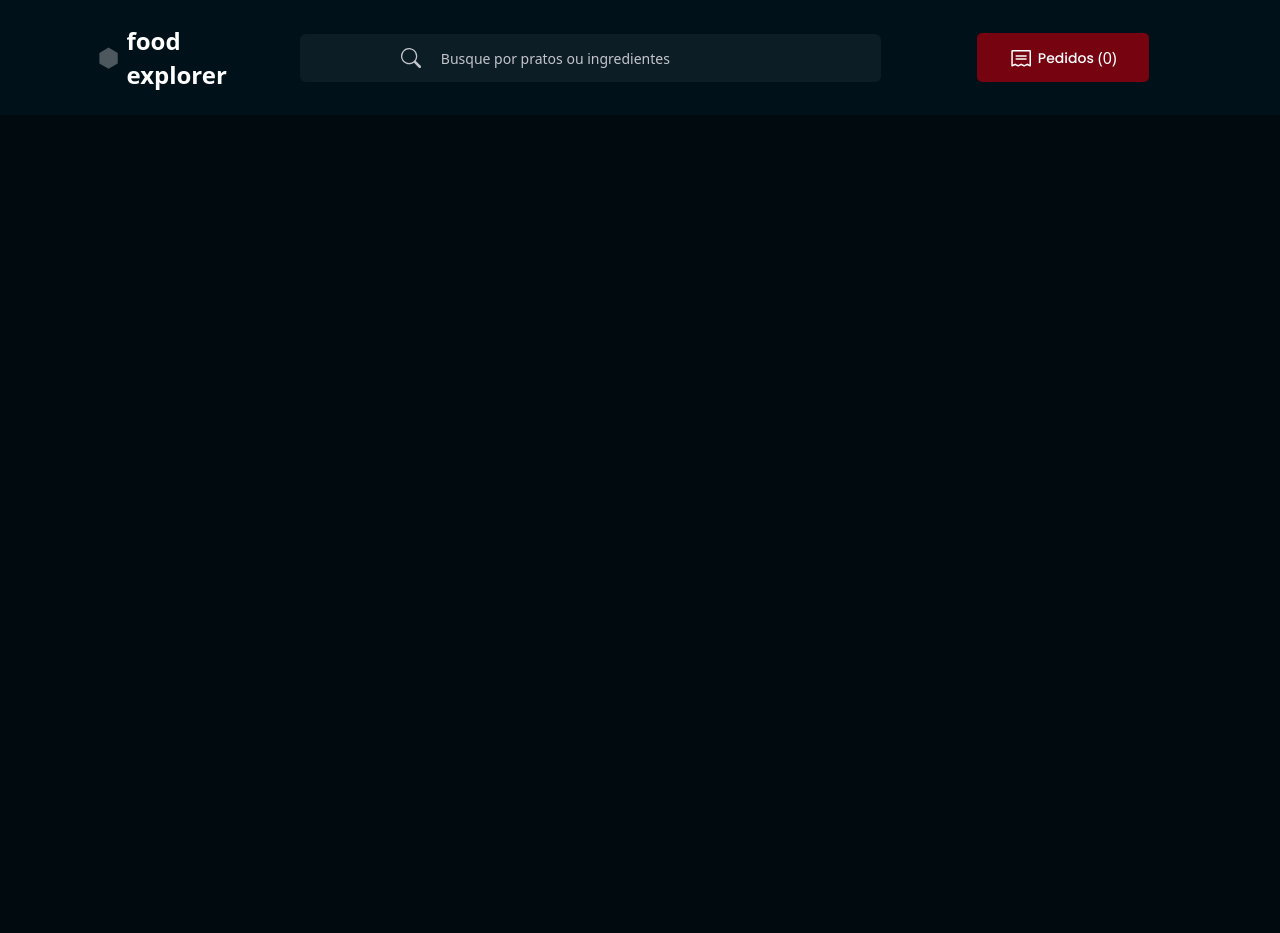
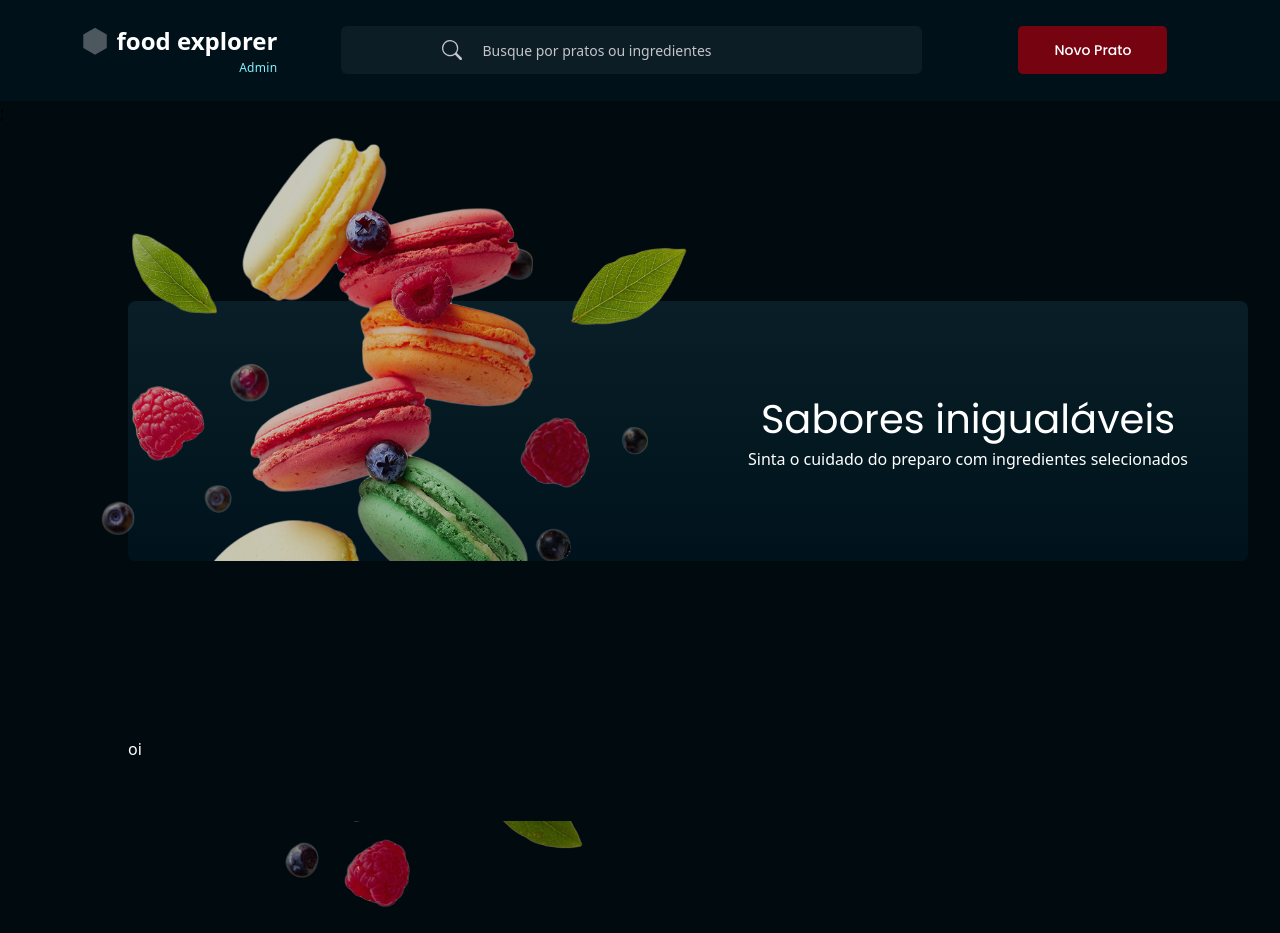
Before and after one commit to BrunoBorges12/food-explorer, a Next.js app: page / in a window 1280 px wide. Before the commit the page ends 800 px from the top, so only its background shows below. Built offline with nearby package versions, Linux system fonts and the light colour scheme.

Commit message:
criando banner

```diff
--- /dev/null
+++ b/src/components/Container/index.tsx
@@ -0,0 +1,13 @@
+import classNames from "classnames";
+
+type propsContainer = {
+  children: React.ReactNode;
+  className?: string;
+};
+export const Container = ({ children, className }: propsContainer) => {
+  return (
+    <div className={classNames("container px-7 lg:px-32", className)}>
+      <div>{children}</div>
+    </div>
+  );
+};
--- a/src/components/Logo/index.tsx
+++ b/src/components/Logo/index.tsx
@@ -32,7 +32,7 @@ export const Logo = ({ size, className, admin }: propLogo) => {
 
         <h1
           className={classNames(
-            " font-roboto font-bold  text-light-100 ",
+            " font-roboto font-bold  text-light-100 whitespace-nowrap ",
             size === "small"
               ? "  text-base1 lg:text-lg  "
               : " text-xl lg:text-2xl"
@@ -47,7 +47,7 @@ export const Logo = ({ size, className, admin }: propLogo) => {
         )}
       </div>
       {admin && (
-        <span className=" capitalize  -tracking-tight text-cake-200   text-right font-roboto text-sm  mt-0 relative flex-shrink flex-grow hidden lg:block">
+        <span className=" capitalize  -tracking-tight text-cake-200   text-right font-roboto text-xs  mt-0 relative hidden lg:block">
           admin
         </span>
       )}
--- a/src/components/Navbar/index.tsx
+++ b/src/components/Navbar/index.tsx
@@ -14,7 +14,12 @@ export const NavBar = ({ admin }: propsNavbar) => {
   return (
     <header className="  w-full  bg-dark-600 lg:items-center    ">
       <div className="   flex  gap-8  px-7  z-50 bg-dark-600  relative  py-6  lg:items-center lg:justify-center  lg:px-32">
-        <div className="flex items-center w-full justify-between lg:gap-16 lg:justify-normal relative">
+        <div
+          className={classNames(
+            "flex items-center w-full justify-between  lg:justify-normal relative",
+            admin ? "lg:gap-16" : "lg:gap-10"
+          )}
+        >
           {!isOpen ? (
             <>
               <GiHamburgerMenu
--- a/src/pages/index.tsx
+++ b/src/pages/index.tsx
@@ -1,5 +1,31 @@
+/* eslint-disable @next/next/no-img-element */
+/* eslint-disable jsx-a11y/alt-text */
+import { Container } from "@/components/Container";
 import { NavBar } from "@/components/Navbar";
 
 export default function Home() {
-  return <NavBar admin={false} />;
+  return (
+    <>
+      <NavBar admin={true} />;
+      <Container>
+        <div className=" overflow-visible  my-44  text-light-100 relative  w-full  h-[260px]">
+          <div className=" w-[1120px] h-[260px] relative rounded-lg banner bg-[linear-gradient(180deg_#091E26_0%_#00131C_100%)] flex">
+            <div className=" w-1/2">
+              <img
+                src="/doces.png"
+                className=" bannerimg
+              "
+              ></img>
+            </div>
+            <div className=" flex flex-col justify-center items-center w-1/2">
+              <h1 className=" text-2xl font-poppins">Sabores inigualáveis</h1>
+              <h2>Sinta o cuidado do preparo com ingredientes selecionados</h2>
+            </div>
+          </div>
+          <div className=" z-50 h-full  w-full absolute  bg-dark-400 "></div>
+        </div>
+        <div className="z-50 text-light-100 relative">oi</div>
+      </Container>
+    </>
+  );
 }
--- a/src/styles/globals.css
+++ b/src/styles/globals.css
@@ -9,3 +9,16 @@ body {
 input::placeholder {
   @apply text-light-400  font-roboto text-sm;
 }
+
+.banner {
+  background: linear-gradient(180deg, #091e26 0%, #00131c 100%);
+}
+.bannerimg {
+  position: absolute;
+  width: 632px;
+  left: -48px;
+  top: -171px;
+
+  opacity: 0.8;
+  transform: matrix(-1, 0, 0, 1, 0, 0);
+}
```
Also changed, not shown: public/doces.png (added).
